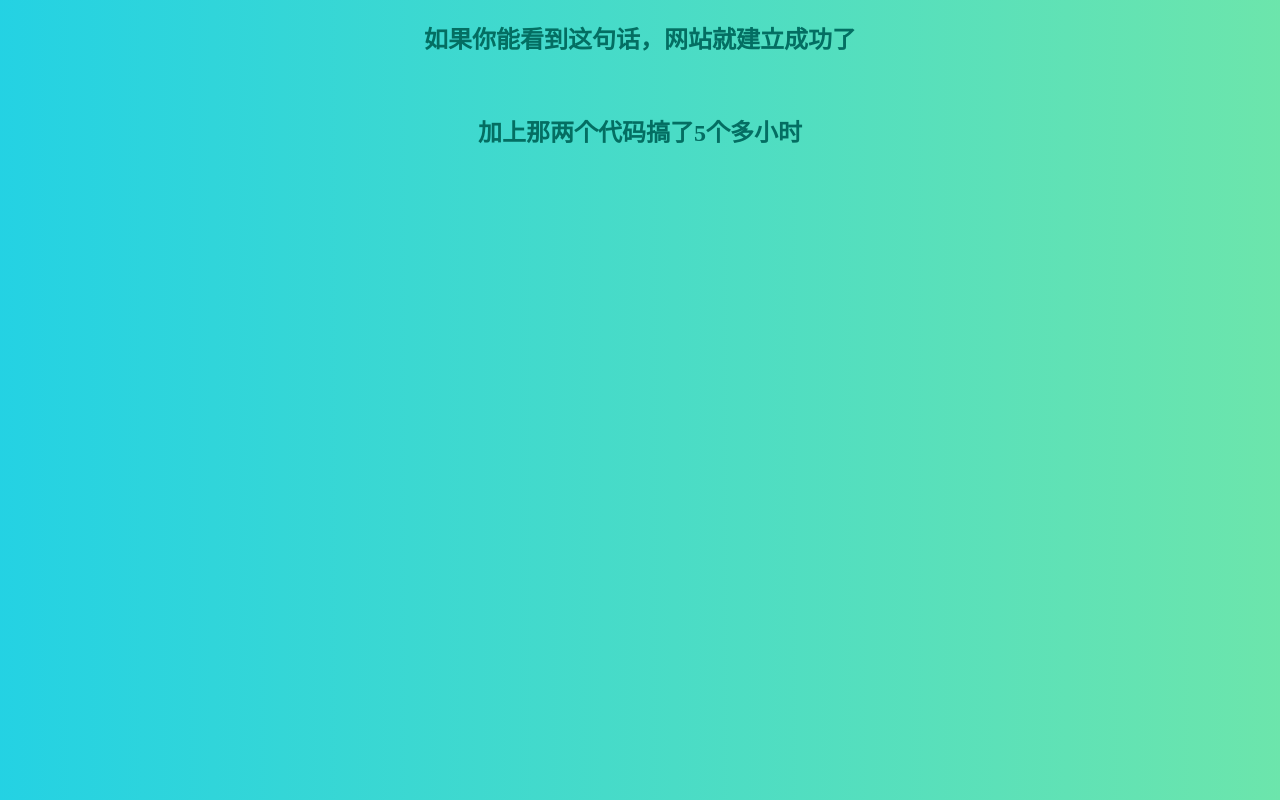
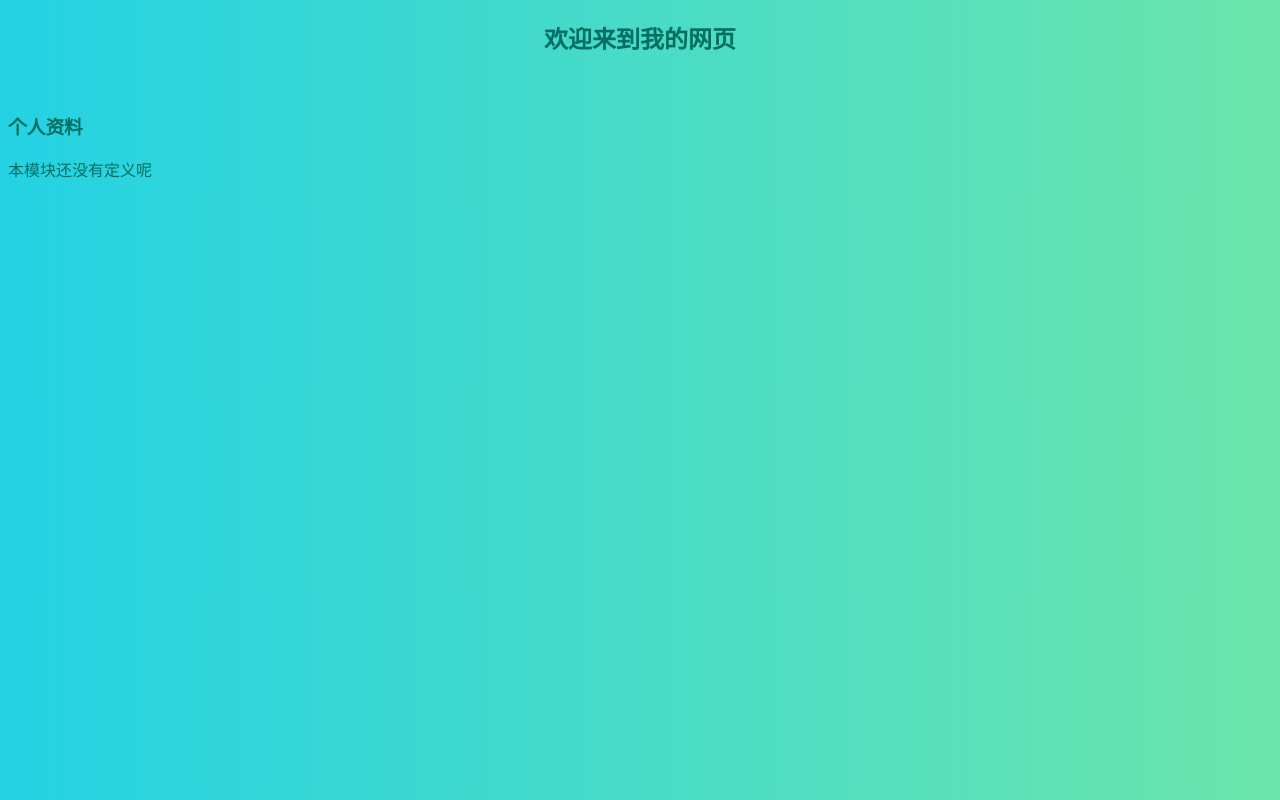
Before and after one commit to jcyxl/jcyxl.github.io, a plain HTML site: page index.html in a window 1280 px wide. Drawn offline with Linux system fonts and the light colour scheme.

Commit message:
输入新华学会新华新华下新华下新华都会想到新华新华

```diff
--- a/index.html
+++ b/index.html
@@ -21,7 +21,8 @@
 </style>
 </head>
 <body>
-    <h2 style="text-align: center;color: #046e62;">如果你能看到这句话，网站就建立成功了</h2><br>
-    <h2 style="text-align: center;color: #046e62;">加上那两个代码搞了5个多小时</h2>
+    <h2 style="text-align: center;color: #046e62;">欢迎来到我的网页</h2><br>
+    <h3 style="color: #046e62;">个人资料</h3>
+    <p style="color: #046e62;">本模块还没有定义呢</p>
 </body>
 </html>
```
